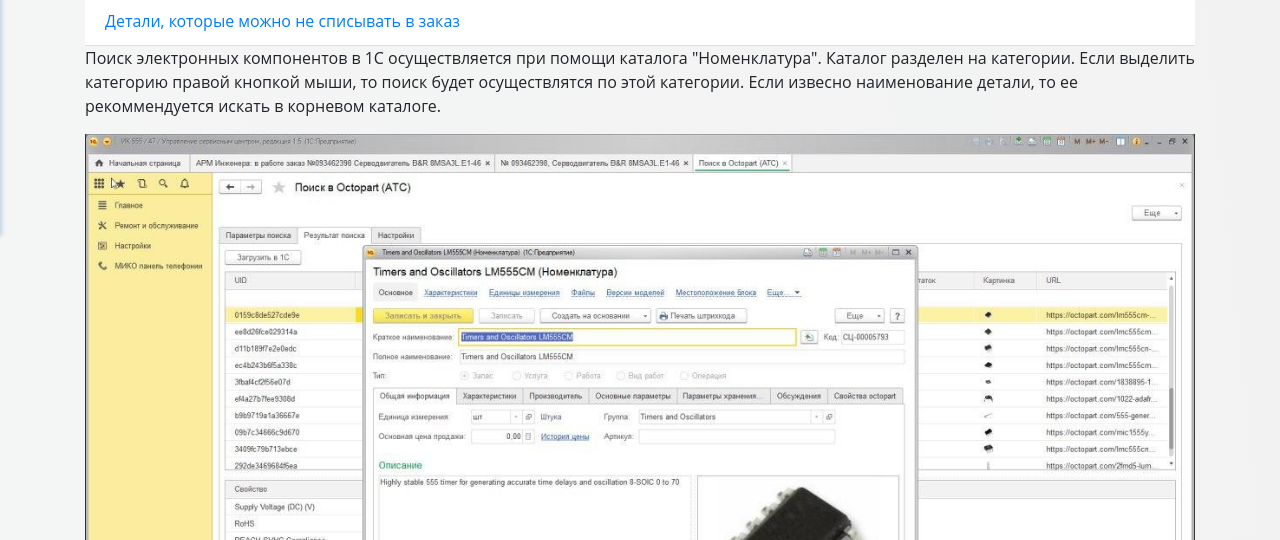
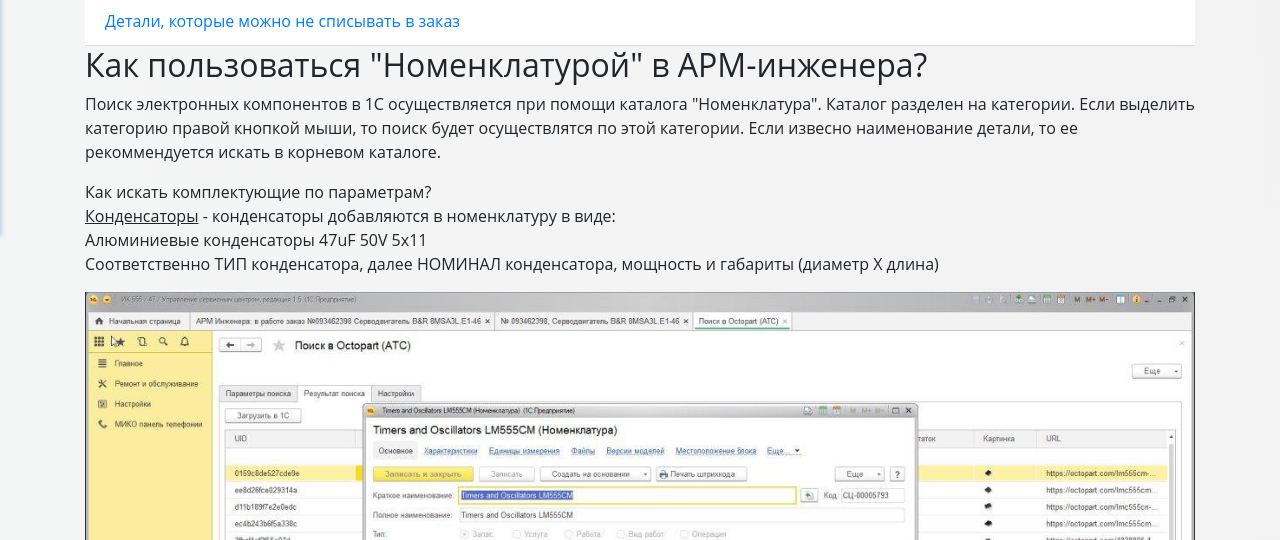
Before and after one commit to web812/555doc, a plain HTML site: page index.html in a window 1280 px wide. Shown: the part 560-1100 px from the top of the page. Drawn offline with Linux system fonts and the light colour scheme.

Commit message:
Update index.html

```diff
--- a/index.html
+++ b/index.html
@@ -94,12 +94,21 @@
                   <li class="list-group-item"><a href="#">Запрос на покупку инструмента</a></li>
                   <li class="list-group-item"><a href="#">Детали, которые можно не списывать в заказ</a></li>
                 </ul>
-
+                </hr>
+                <h2>
+                Как пользоваться "Номенклатурой" в АРМ-инженера?
+                </h2>
                 <p>
                   Поиск электронных компонентов в 1С осуществляется при помощи каталога "Номенклатура".
                   Каталог разделен на категории. Если выделить категорию правой кнопкой мыши, то поиск
                   будет осуществлятся по этой категории. Если извесно наименование детали, то ее рекоммендуется искать
                   в корневом каталоге.
+                </p>
+                <p>
+                  Как искать комплектующие по параметрам?<br>
+                  <u>Конденсаторы</u> - конденсаторы добавляются в номенклатуру в виде:<br>
+                  Алюминиевые конденсаторы 47uF 50V 5x11<br>
+                  Соответственно ТИП конденсатора, далее НОМИНАЛ конденсатора, мощность и габариты (диаметр X длина)
                 </p>
                 <p class="text-center"><a href="#"><img class="img-fluid" src="assets/img/screen/screen.jpg"></a></p>
                 <p>
```
